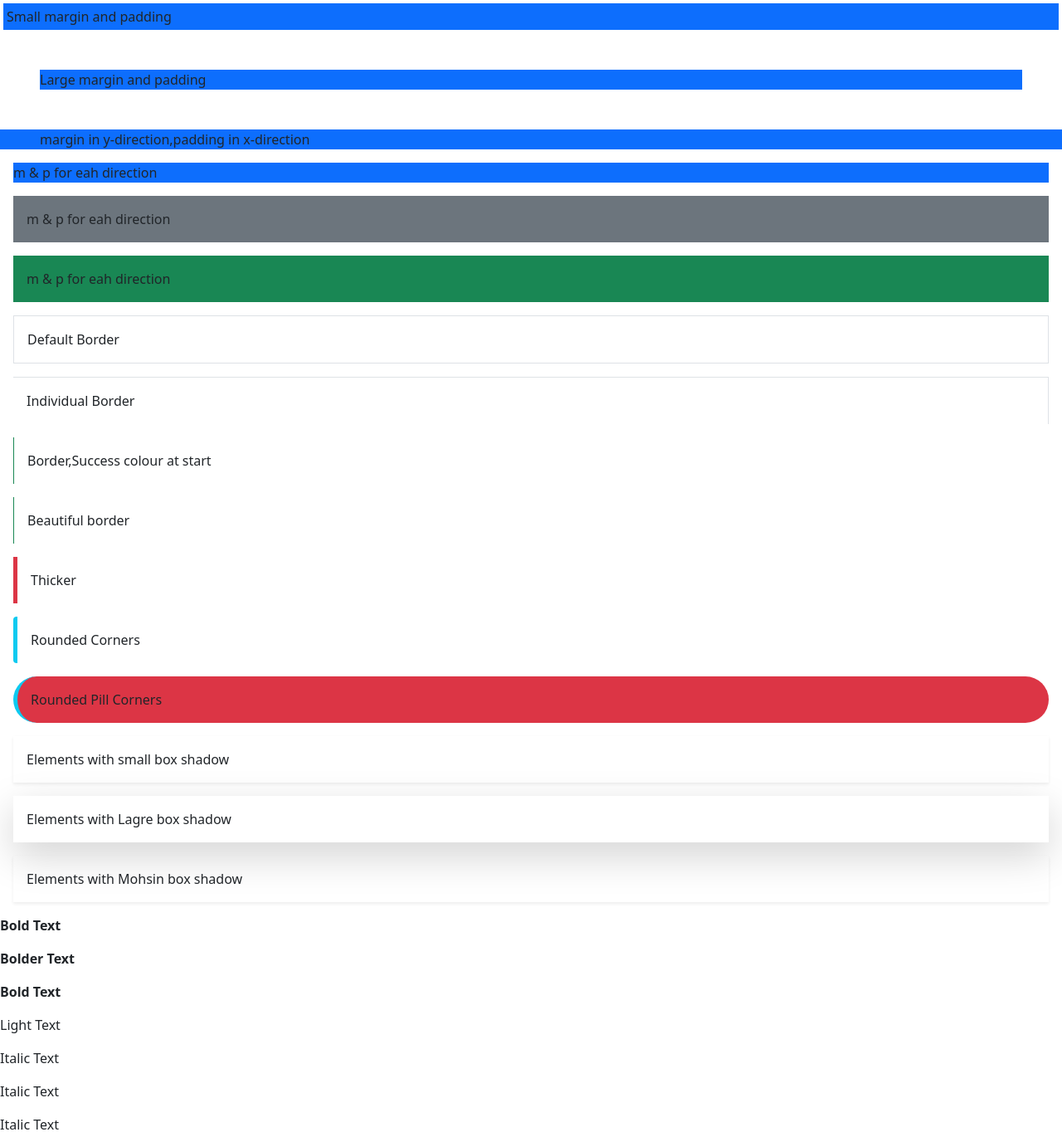
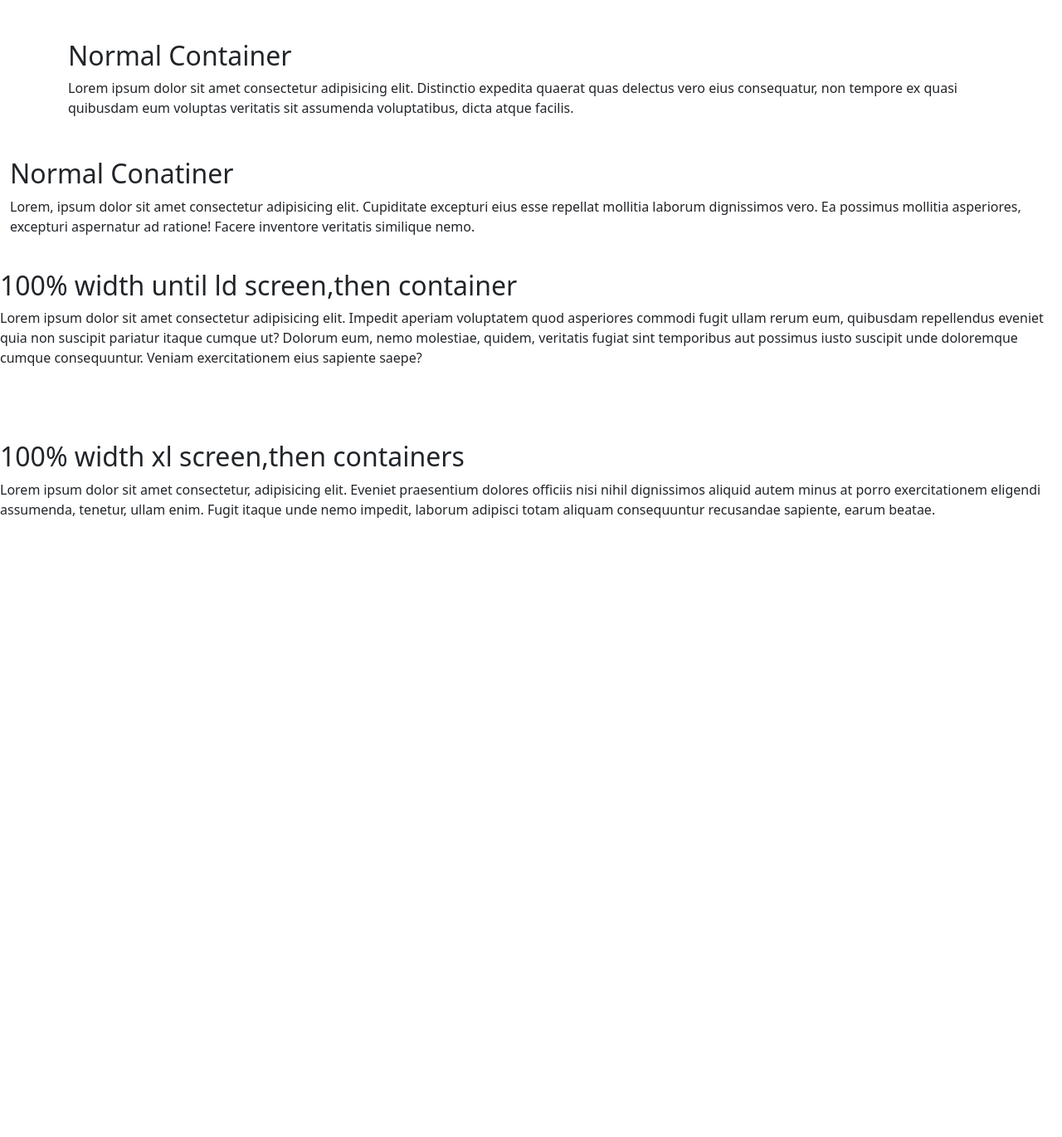
Before and after one commit to Mohsin-424/bootstrap-tutorial, a plain HTML site: page bootstrap5/New folder/index1.html in a window 1280 px wide. Shown: the whole page at 83% size. After the commit the page ends 800 px from the top, so only its background shows below. Drawn offline with nearby package versions, Linux system fonts and the light colour scheme.

Commit message:
container

```diff
--- a/bootstrap5/New folder/index1.html
+++ b/bootstrap5/New folder/index1.html
@@ -1,68 +1,31 @@
 <!DOCTYPE html>
 <html lang="en">
 <head>
-    <meta charset="UTF-8" />
-    <meta http-equiv="X-UA-Compatible" content="IE=edge" />
-    <meta name="viewport" content="width=device-width, initial-scale=1.0" />
-    <title>Document</title>
-    <link
-      href="https://cdn.jsdelivr.net/npm/bootstrap@5.0.2/dist/css/bootstrap.min.css"
-      rel="stylesheet"
-      integrity="sha384-EVSTQN3/azprG1Anm3QDgpJLIm9Nao0Yz1ztcQTwFspd3yD65VohhpuuCOmLASjC"
-      crossorigin="anonymous"
-    />
+    <meta charset="UTF-8">
+    <meta http-equiv="X-UA-Compatible" content="IE=edge">
+    <meta name="viewport" content="width=device-width, initial-scale=1.0">
+    <title>Bootstrap Container</title>
+
+    <link href="https://cdn.jsdelivr.net/npm/bootstrap@5.0.2/dist/css/bootstrap.min.css" rel="stylesheet" integrity="sha384-EVSTQN3/azprG1Anm3QDgpJLIm9Nao0Yz1ztcQTwFspd3yD65VohhpuuCOmLASjC" crossorigin="anonymous">
 </head>
 <body>
-    <!-- Margin and padding -->
-    <div class="bg-primary m-1 p-1">Small margin and padding</div>
-    <div class="bg-primary m-5 p5">Large margin and padding</div>
-    <div class="bg-primary my-3 px-5">
-      margin in y-direction,padding in x-direction
+<div class="container my-5">
+    <h2>Normal Container</h2>
+    <p>Lorem ipsum dolor sit amet consectetur adipisicing elit. Distinctio expedita quaerat quas delectus vero eius consequatur, non tempore ex quasi quibusdam eum voluptas veritatis sit assumenda voluptatibus, dicta atque facilis.</p>
 </div>
-    <div class="bg-primary mt-3 mb-43 ms-3 me-3">m & p for eah direction</div>
-    <div class="bg-secondary mt-3 mb-43 ms-3 ps-3 pt-3 pe-3 pb-3 me-3">
-      m & p for eah direction
+  <div class="container-fluid">
+    <h2>Normal Conatiner</h2>
+    <p>Lorem, ipsum dolor sit amet consectetur adipisicing elit. Cupiditate excepturi eius esse repellat mollitia laborum dignissimos vero. Ea possimus mollitia asperiores, excepturi aspernatur ad ratione! Facere inventore veritatis similique nemo.</p>
   </div>
-    <div class="bg-success mt-3 mb-43 ms-3 ps-3 pt-3 pe-3 pb-3 me-3">
-      m & p for eah direction
+<container class="container-lg my-5">
+<h2>100% width until ld screen,then container</h2>
+<p>Lorem ipsum dolor sit amet consectetur adipisicing elit. Impedit aperiam voluptatem quod asperiores commodi fugit ullam rerum eum, quibusdam repellendus eveniet quia non suscipit pariatur itaque cumque ut? Dolorum eum, nemo molestiae, quidem, veritatis fugiat sint temporibus aut possimus iusto suscipit unde doloremque cumque consequuntur. Veniam exercitationem eius sapiente saepe?</p>
+</container>
+<div class="conatiner-lg-xl my-5">
+    <h2>100% width xl screen,then containers</h2>
+    <p>Lorem ipsum dolor sit amet consectetur, adipisicing elit. Eveniet praesentium dolores officiis nisi nihil dignissimos aliquid autem minus at porro exercitationem eligendi assumenda, tenetur, ullam enim. Fugit itaque unde nemo impedit, laborum adipisci totam aliquam consequuntur recusandae sapiente, earum beatae.</p>
 </div>
 
-    <!-- borders -->
-
-    <div class="m-3 p-3 border">Default Border</div>
-    <div class="m-3 p-3 border-top border-end">Individual Border</div>
-    <div class="m-3 p-3 border-start border-success">
-      Border,Success colour at start
-    </div>
-    <div class="m-3 p-3 border-start border-success">Beautiful border</div>
-    <div class="m-3 p-3 border-start border-danger border-5">Thicker</div>
-    <div class="m-3 p-3 rounded border-start border-info border-5">
-      Rounded Corners
-    </div>
-    <div
-      class="m-3 p-3 rounded-pill border-start border-info border-5 bg-danger"
-    >
-      Rounded Pill Corners
-    </div>
-
-    <!-- box-shadow -->
-    <div class="m-3 p-3 shadow-sm">Elements with small box shadow</div>
-    <div class="m-3 p-3 shadow-lg">Elements with Lagre box shadow</div>
-    <div class="m-3 p-3 shadow-sm">Elements with Mohsin box shadow</div>
-
-    <!-- font weight -->
-    <p class="fw-bold">Bold Text</p>
-    <p class="fw-bolder">Bolder Text</p>
-    <p class="fw-bold">Bold Text</p>
-    <p class="fw-light">Light Text</p>
-    <p class="fs-italic fw">Italic Text</p>
-    <p class="fs-italic fw-light">Italic Text</p>
-    <p class="fs-italic fw-dark">Italic Text</p>
-
-    <script
-      src="https://cdn.jsdelivr.net/npm/bootstrap@5.0.2/dist/js/bootstrap.bundle.min.js"
-      integrity="sha384-MrcW6ZMFYlzcLA8Nl+NtUVF0sA7MsXsP1UyJoMp4YLEuNSfAP+JcXn/tWtIaxVXM"
-      crossorigin="anonymous"
-    ></script>
+    <script src="https://cdn.jsdelivr.net/npm/bootstrap@5.0.2/dist/js/bootstrap.bundle.min.js" integrity="sha384-MrcW6ZMFYlzcLA8Nl+NtUVF0sA7MsXsP1UyJoMp4YLEuNSfAP+JcXn/tWtIaxVXM" crossorigin="anonymous"></script>
 </body>
 </html>
```
Lines whose indentation alone changed are shown as unchanged.
